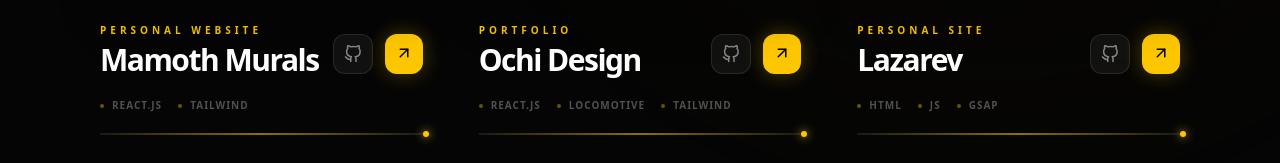
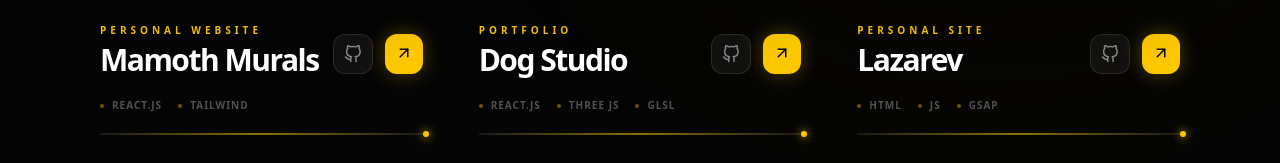
Before and after one commit to rohanbyale/Portfolio, a React (Vite) app: page / in a window 1280 px wide. Shown: the part 5974-6137 px from the top of the page. Built offline with nearby package versions, Linux system fonts and the light colour scheme.

Commit message:
Update Project.jsx

```diff
--- a/src/componets/Project.jsx
+++ b/src/componets/Project.jsx
@@ -13,10 +13,10 @@
     githubLink: "https://github.com/rohanbyale/Mammoth-Murals",
   },
   {
-    title: "Ochi Design",
+    title: "Dog Studio",
     category: "Portfolio",
     image: "/ochi.png",
-    stack: ["React.js", "Locomotive", "Tailwind"],
+    stack: ["React.js", "Three Js", "GLSL"],
     liveLink: "https://ochi-de-sign.netlify.app/",
     githubLink: "https://github.com/rohanbyale/Ochi-Design",
   },
```
